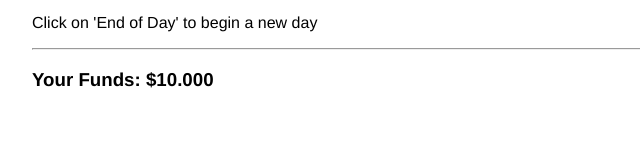
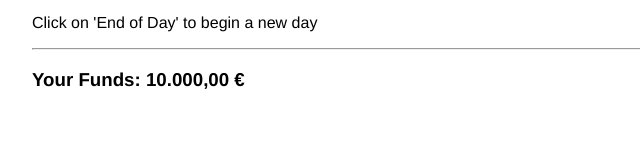
Before and after one commit to jhuesos/vue-trading-app, a Vue app: page /#/ in a window 1280 px wide. Shown: the part 148-300 px from the top of the page, without its empty margins (0-640 px from the left). Built offline with nearby package versions, Linux system fonts and the light colour scheme.

Commit message:
Added vuex with simple state + small eslint fixes

```diff
--- a/package.json
+++ b/package.json
@@ -12,7 +12,8 @@
   },
   "dependencies": {
     "vue": "^2.5.2",
-    "vue-router": "^3.0.1"
+    "vue-router": "^3.0.1",
+    "vuex": "^3.0.1"
   },
   "devDependencies": {
     "autoprefixer": "^7.1.2",
--- a/src/components/Home.vue
+++ b/src/components/Home.vue
@@ -5,6 +5,16 @@
     <p>You may Save &amp; Load your data</p>
     <p>Click on 'End of Day' to begin a new day</p>
     <hr>
-    <h3>Your Funds: $10.000</h3>
+    <h3>Your Funds: {{funds | currency}}</h3>
   </section>
 </template>
+
+<script>
+export default {
+  computed: {
+    funds() {
+      return this.$store.state.funds;
+    },
+  },
+};
+</script>
--- a/src/main.js
+++ b/src/main.js
@@ -3,13 +3,18 @@
 import Vue from 'vue';
 import App from './App';
 import router from './router';
+import store from './store';
 
 Vue.config.productionTip = false;
 Vue.config.performance = false;
 
+// Global filters
+Vue.filter('currency', value => new Intl.NumberFormat('de-DE', { style: 'currency', currency: 'EUR' }).format(value));
+
 /* eslint-disable no-new */
 new Vue({
   el: '#app',
+  store,
   router,
   render: h => h(App),
 });
--- /dev/null
+++ b/src/store/index.js
@@ -0,0 +1,12 @@
+import Vue from 'vue';
+import Vuex from 'vuex';
+
+Vue.use(Vuex);
+
+export default new Vuex.Store({
+  state: {
+    funds: '10000',
+    portfolio: [],
+    stocks: [],
+  },
+});
```
Also changed, not shown: src/App.vue (+4 -4 lines), 1 other file (tests, documents, lock files or other folders).
